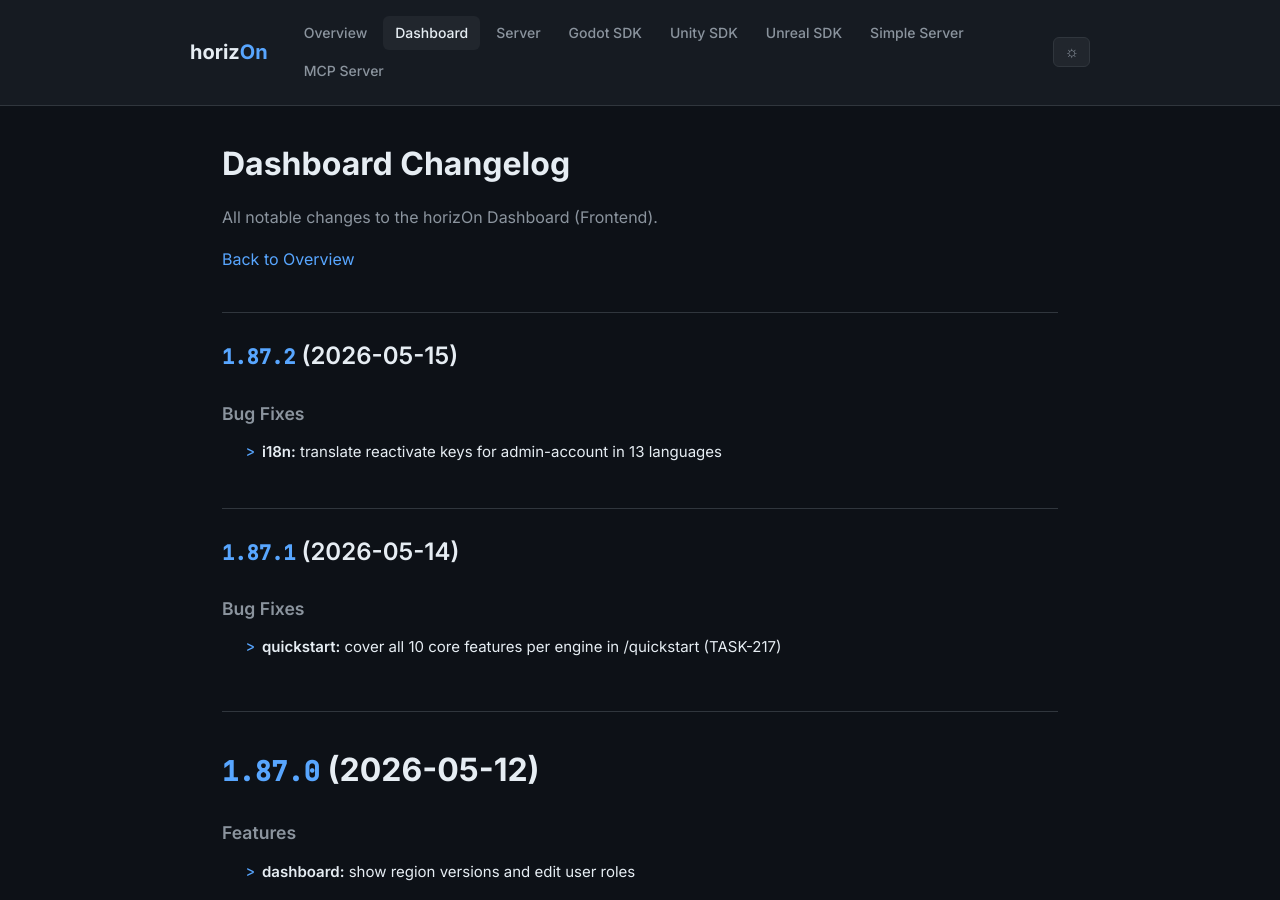
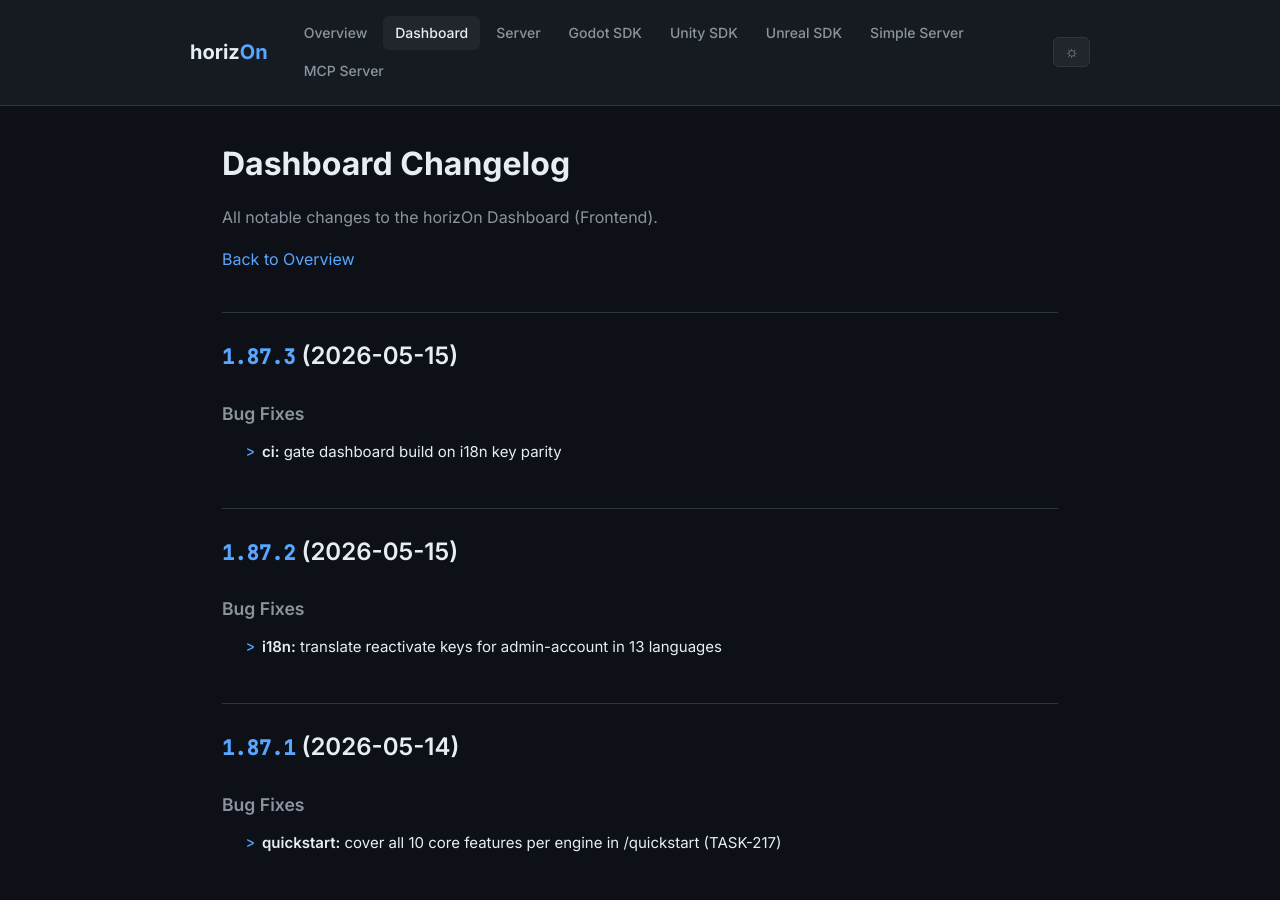
Before and after one commit to ProjectMakersDE/horizOn-Changelog, a Jekyll site: the page built from dashboard-changelog.md, in a window 1280 px wide and 900 px high. Built offline with Jekyll 4.4.1, drawn with Linux system fonts in a browser that asks for light colours.

Commit message:
chore: sync changelogs [skip ci]

```diff
--- a/dashboard-changelog.md
+++ b/dashboard-changelog.md
@@ -8,6 +8,13 @@ title: Dashboard Changelog
 All notable changes to the horizOn Dashboard (Frontend).
 
 [Back to Overview](.)
+
+## [1.87.3](https://github.com/ProjectMakersDE/horizOn-Dashboard/compare/v1.87.2...v1.87.3) (2026-05-15)
+
+
+### Bug Fixes
+
+* **ci:** gate dashboard build on i18n key parity ([d52a0aa](https://github.com/ProjectMakersDE/horizOn-Dashboard/commit/d52a0aaf8000e1504655d1cc8d9d91770ec72c0c))
 
 ## [1.87.2](https://github.com/ProjectMakersDE/horizOn-Dashboard/compare/v1.87.1...v1.87.2) (2026-05-15)
 
```
Also changed, not shown: index.md (+1 -1 lines).
